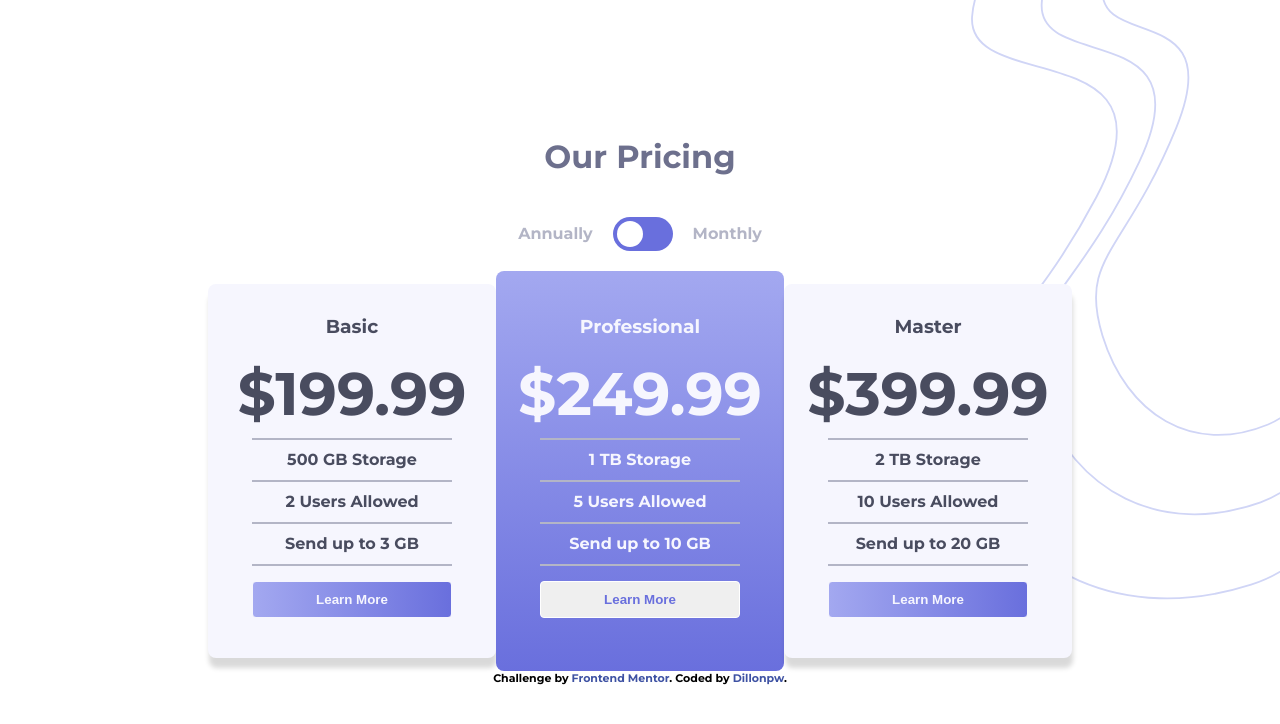
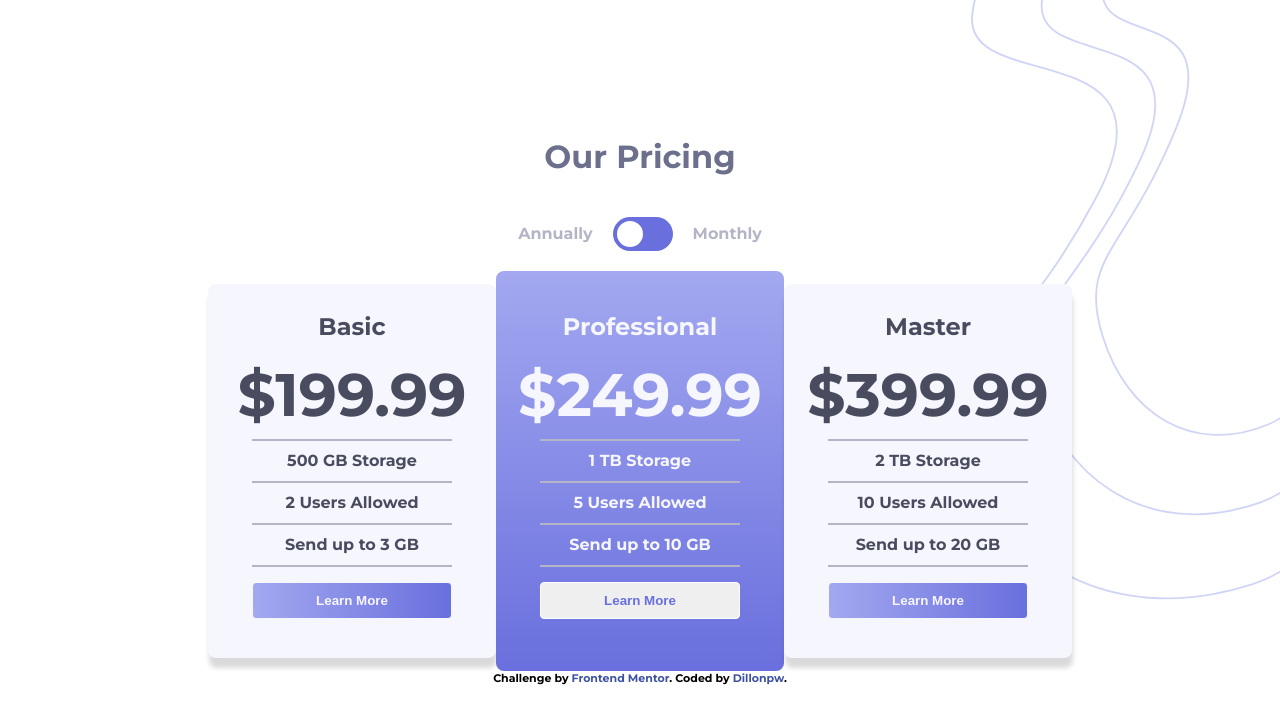
Before and after one commit to Dillonpw/pricing-toggle, a plain HTML site: page index.html in a window 1280 px wide. Drawn offline with Linux system fonts and the light colour scheme.

Commit message:
correcting errors accordingto frontend mentor

```diff
--- a/index.html
+++ b/index.html
@@ -34,7 +34,7 @@
             <h1 id="title">Our Pricing</h1>
             <div class="toggle">
                 <p id="annualTitle">Annually</p>
-                <label class="switch">
+                <label for='toggleSwtich' class="switch">
                     <input id="toggleSwitch" type="checkbox" />
                     <span class="slider round"></span>
                 </label>
@@ -44,7 +44,7 @@
 
         <div class="content">
             <div class="basic box">
-                <h3>Basic</h3>
+                <h2>Basic</h2>
                 <h1 id="monthly1">&dollar;19.99</h1>
                 <h1 id="annual1">&dollar;199.99</h1>
                 <div class="break"></div>
@@ -57,7 +57,7 @@
                 <button class="learnBtn">Learn More</button>
             </div>
             <div class="pro box">
-                <h3>Professional</h3>
+                <h2>Professional</h2>
                 <h1 id="monthly2">&dollar;24.99</h1>
                 <h1 id="annual2">&dollar;249.99</h1>
                 <div class="break"></div>
@@ -70,7 +70,7 @@
                 <button id="midBtn">Learn More</button>
             </div>
             <div class="master box">
-                <h3>Master</h3>
+                <h2>Master</h2>
                 <h1 id="monthly3">&dollar;39.99</h1>
                 <h1 id="annual3">&dollar;399.99</h1>
                 <div class="break"></div>
```
